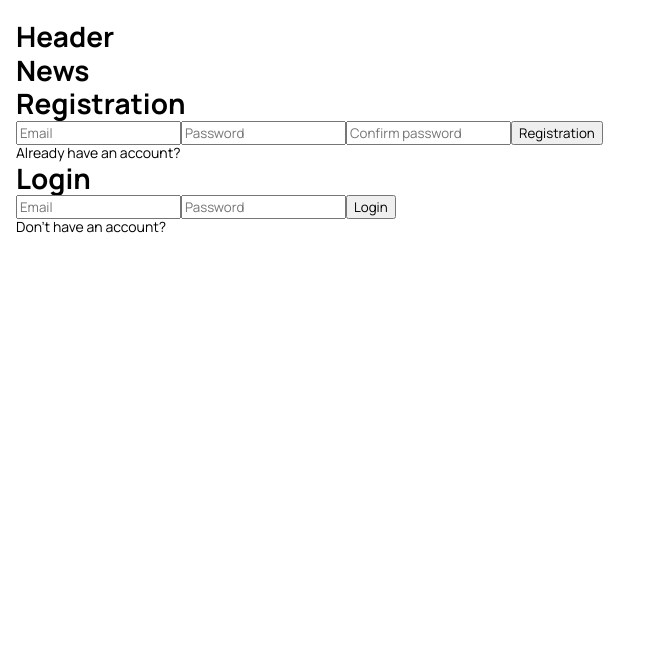
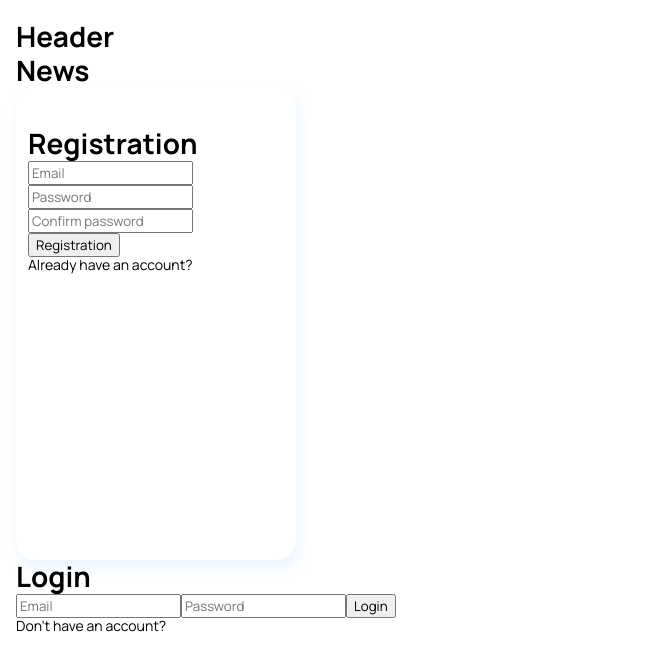
Before and after one commit to DenisTunyk/your-pet, a React (Create React App) app: page /your-pet/news in a window 1280 px wide. Shown: the top 670 px of the page, without its empty margins (0-650 px from the left). Built offline with nearby package versions, Linux system fonts and the light colour scheme.

Commit message:
Update RegisterForm.jsx

```diff
--- a/src/components/RegisterForm/RegisterForm.jsx
+++ b/src/components/RegisterForm/RegisterForm.jsx
@@ -1,6 +1,7 @@
 import { useState } from 'react';
 import { useDispatch } from 'react-redux';
 import { register } from 'redux/auth/auth-operations';
+import { Container } from './RegisterForm.styled';
 
 export const RegisterForm = () => {
   const [email, setEmail] = useState('');
@@ -36,7 +37,7 @@ export const RegisterForm = () => {
   };
 
   return (
-    <div>
+    <Container>
       <h1>Registration</h1>
       <form onSubmit={handleSubmit}>
         <label>
@@ -69,6 +70,6 @@ export const RegisterForm = () => {
         <button type="submit">Registration</button>
       </form>
       <span>Already have an account? </span>
-    </div>
+    </Container>
   );
 };
```
